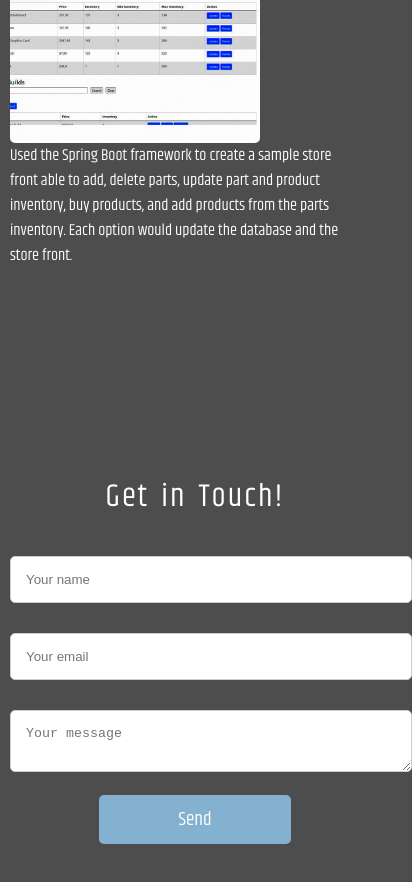
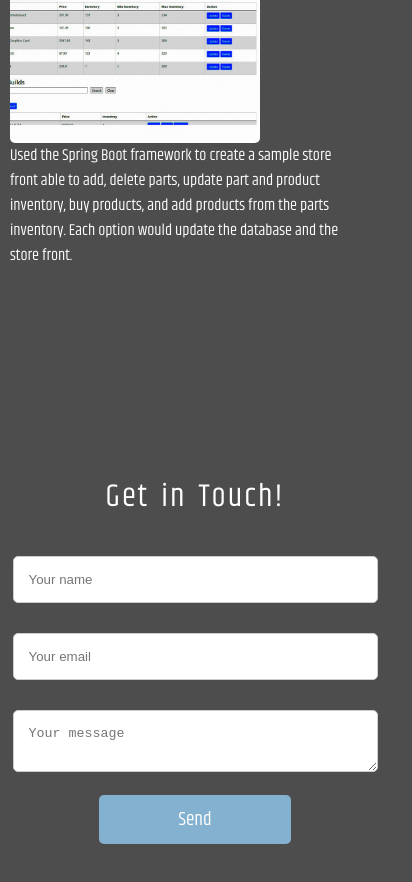
Before and after one commit to Reece-Nunez/portfolio, a plain HTML site: page index.html in a window 390 px wide. Shown: the part 3409-4291 px from the top of the page, 412 px wide, since content can reach past the window. Drawn offline with nearby package versions, Linux system fonts and the light colour scheme.

Commit message:
added linkedin social edited contact input field

```diff
--- a/index.html
+++ b/index.html
@@ -29,6 +29,7 @@
                     <a href="https://www.instagram.com/reecenunez20/" target="_blank"><i class="fab fa-instagram"></i></a>
                     <a href="https://www.facebook.com/reecenunez20" target="_blank"><i class="fab fa-facebook"></i></a>
                     <a href="https://github.com/Reece-Nunez" target="_blank"><i class="fab fa-github"></i></a>
+                    <a href="https://www.linkedin.com/in/reecenunez/" target="_blank"><i class="fab fa-linkedin"></i></a>
                 </div>
             </div>
         </div>
--- a/styles.css
+++ b/styles.css
@@ -451,7 +451,13 @@ h2 {
     #navbar, #sidebar {
         display: none;
     }
+
+    .input-field {
+        width: 90%;
+    }
 }
+
+
 
 @media (max-width: 1440px) {
     body {
```
